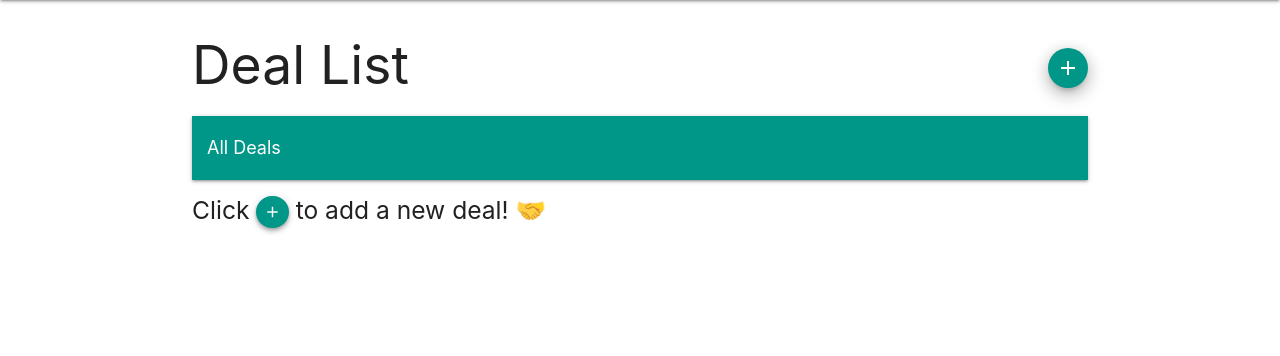
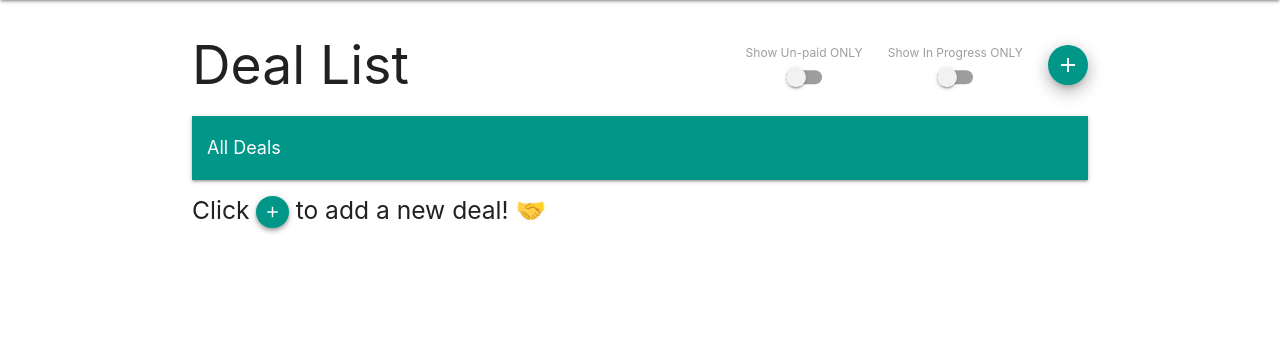
Before and after one commit to kenneychan/creatorWallet, a Django app: page /deals/ in a window 1280 px wide. Shown: the part 64-420 px from the top of the page. Run offline with Django 4.2, Linux system fonts and the light colour scheme; the visitor is signed in with stand-in values (Sample User, id 1); data that the repository does not hold is empty.

```diff
--- a/creatorwallet/main_app/static/css/style.css
+++ b/creatorwallet/main_app/static/css/style.css
@@ -78,6 +78,22 @@ nav .brand-logo {
   display: flex;
   align-items: center;
   justify-content: space-between;
+}
+
+.deal-header-buttons {
+  display: flex;
+}
+
+.paid-switch {
+  padding-right: 25px;
+  top: 75%;
+  transform: translateY(25%);
+}
+
+.done-switch {
+  padding-right: 25px;
+  top: 75%;
+  transform: translateY(25%);
 }
 
 .platform-cards {
--- a/creatorwallet/main_app/static/javascripts/script.js
+++ b/creatorwallet/main_app/static/javascripts/script.js
@@ -2,6 +2,7 @@ $(document).ready(function () {
   $('.tooltipped').tooltip();
   $('.fixed-action-btn').floatingActionButton();
   $('.parallax').parallax();
+  $('.modal').modal();
 
   $('.carousel').carousel({
     fullWidth: true,
@@ -22,8 +23,6 @@ $(document).ready(function () {
     // defaultDate: date,
     setDefaultDate: true,
   });
-
-  $('.modal').modal();
 
   moveDealPlatformBtn();
   $(window).scroll(function () {
--- a/creatorwallet/main_app/templates/deals/index.html
+++ b/creatorwallet/main_app/templates/deals/index.html
@@ -7,9 +7,33 @@
 
   <div class="deal-list-header">
     <h2>Deal List</h2>
-    <div class="add-deal-btn-top scale-transition">
-      <a class="btn-floating btn teal modal-trigger pulse tooltipped z-depth-3" data-position="left" data-tooltip="Add new deal" href="#addDealModal" style="margin-top: 20px;"><i
-          class="material-icons">add</i></a>
+    <div class="deal-header-buttons">
+      <div class="paid-switch">
+        <div class="row">
+          <label>Show Un-paid ONLY</label>
+          <div class="switch center">
+            <label>
+              <input type="checkbox" id="paid-switch">
+              <span class="lever"></span>
+            </label>
+          </div>
+        </div>
+      </div>
+      <div class="done-switch">
+        <div class="row">
+          <label>Show In Progress ONLY</label>
+          <div class="switch center">
+            <label>
+              <input type="checkbox" id="done-switch">
+              <span class="lever"></span>
+            </label>
+          </div>
+        </div>
+      </div>
+      <div class="add-deal-btn-top scale-transition">
+        <a class="btn-floating btn teal modal-trigger pulse tooltipped z-depth-3" data-position="left" data-tooltip="Add new deal" href="#addDealModal" style="margin-top: 20px;"><i
+            class="material-icons">add</i></a>
+      </div>
     </div>
     <!-- <a class="btn-floating btn teal" href="{% url 'deals_create' %}" style="margin-top: 20px;"><i
         class="material-icons">add</i></a> -->
@@ -87,7 +111,7 @@
     <div class="row">
       {% for deal in deals %}
         <div class="col s4">
-          <div class="card hoverable">
+          <div class="card hoverable deal-cards" data-paid="{{ deal.paid }}" data-merch="{{ deal.merch }}" data-done="{{ deal.done }}">
             <div class="card-content">
             <span style='font-size:30px; float:right;'>
               {% if deal.done %}
@@ -246,4 +270,31 @@
     <h5>Click <button class="btn-floating btn-small btn teal modal-trigger z-depth-2" href="#addDealModal"><i class="material-icons">add</i></button> to add a new deal! 🤝</h5>
   {% endif %}
 </div>
+
+<script>
+  const paidSwitch = document.getElementById('paid-switch');
+  const doneSwitch = document.getElementById('done-switch');
+  const dealCards = document.querySelectorAll('.deal-cards');
+
+  paidSwitch.addEventListener('change', function() {
+    if (this.checked) {
+      switchStatus = this.checked;
+
+    }
+    else {
+      switchStatus = this.checked;
+
+    }
+  });
+  doneSwitch.addEventListener('click', function () {
+    if (this.checked) {
+      switchStatus = this.checked;
+
+    }
+    else {
+      switchStatus = this.checked;
+
+    }
+  });
+</script>
 {% endblock %}
--- a/creatorwallet/main_app/views.py
+++ b/creatorwallet/main_app/views.py
@@ -33,7 +33,9 @@ def about(request):
 # Definte the dashboard view
 def dashboard(request):
   deals = Deal.objects.filter(user=request.user)
+  count_deals = deals.count()
 
+  # Get Wallet data
   wallet = Decimal(0)
   wallet_data = []
   for deal in deals.filter(paid=True).order_by("due_date"):
@@ -44,49 +46,54 @@ def dashboard(request):
      }
      wallet_data.append(point)
 
-  merch_count = 0
-  cash_count = 0
-  paid_count = 0
-  unpaid_count = 0
-  done_count = 0
-  in_progress_count = 0
+  # Get Merch, Paid, and Done Count data
+  count_activities, count_merch, count_cash, count_paid, count_unpaid, count_done, count_in_progress = 0, 0, 0, 0, 0, 0, 0
   for deal in deals:
+    # Get Activity Cont Data
+    activities = Activity.objects.filter(deal_id=deal.id)
+    for activity in activities:
+      count_activities += 1
     if deal.merch:
-      merch_count += 1
+      count_merch += 1
     else:
-      cash_count += 1
+      count_cash += 1
     if deal.paid:
-      paid_count += 1
+      count_paid += 1
     else:
-      unpaid_count += 1
+      count_unpaid += 1
     if deal.done:
-      done_count += 1
+      count_done += 1
     else:
-      in_progress_count += 1
+      count_in_progress += 1
 
   merch_data = [{
       'name': 'Merch',
-      'data': [merch_count]
+      'data': [count_merch]
     }, {
       'name': 'Cash',
-      'data': [cash_count]
+      'data': [count_cash]
     }]
   paid_data = [{
       'name': 'Paid',
-      'data': [paid_count]
+      'data': [count_paid]
     }, {
       'name': 'Un-paid',
-      'data': [unpaid_count]
+      'data': [count_unpaid]
     }]
   done_data = [{
       'name': 'Done',
-      'data': [done_count]
+      'data': [count_done]
     }, {
       'name': 'In Progress',
-      'data': [in_progress_count]
+      'data': [count_in_progress]
     }]
 
-  return render(request, 'dashboard.html', { 'deals': deals, 'walletData': wallet_data, 'merchData': merch_data, 'paidData': paid_data, 'doneData': done_data })
+  # Check if all deals are done
+  all_deals_done = False
+  if count_deals - count_done == 0:
+    all_deals_done = True
+
+  return render(request, 'dashboard.html', { 'deals': deals, 'totalUserActivity': count_activities, 'allDealsDone': all_deals_done, 'walletData': wallet_data, 'merchData': merch_data, 'paidData': paid_data, 'doneData': done_data })
 
 
 def signup(request):
```
Also changed, not shown: creatorwallet/main_app/templates/dashboard.html (+21 -5 lines).
